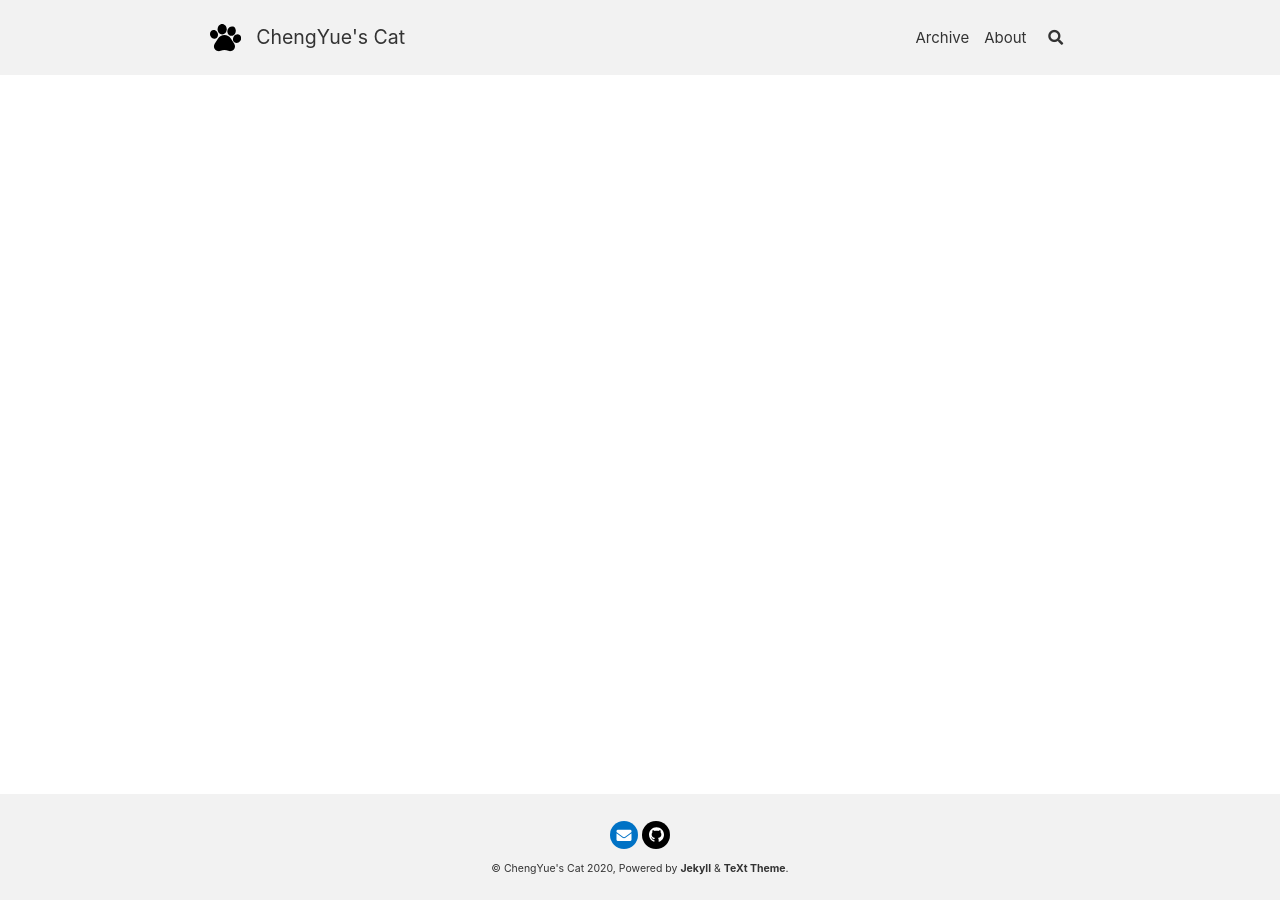
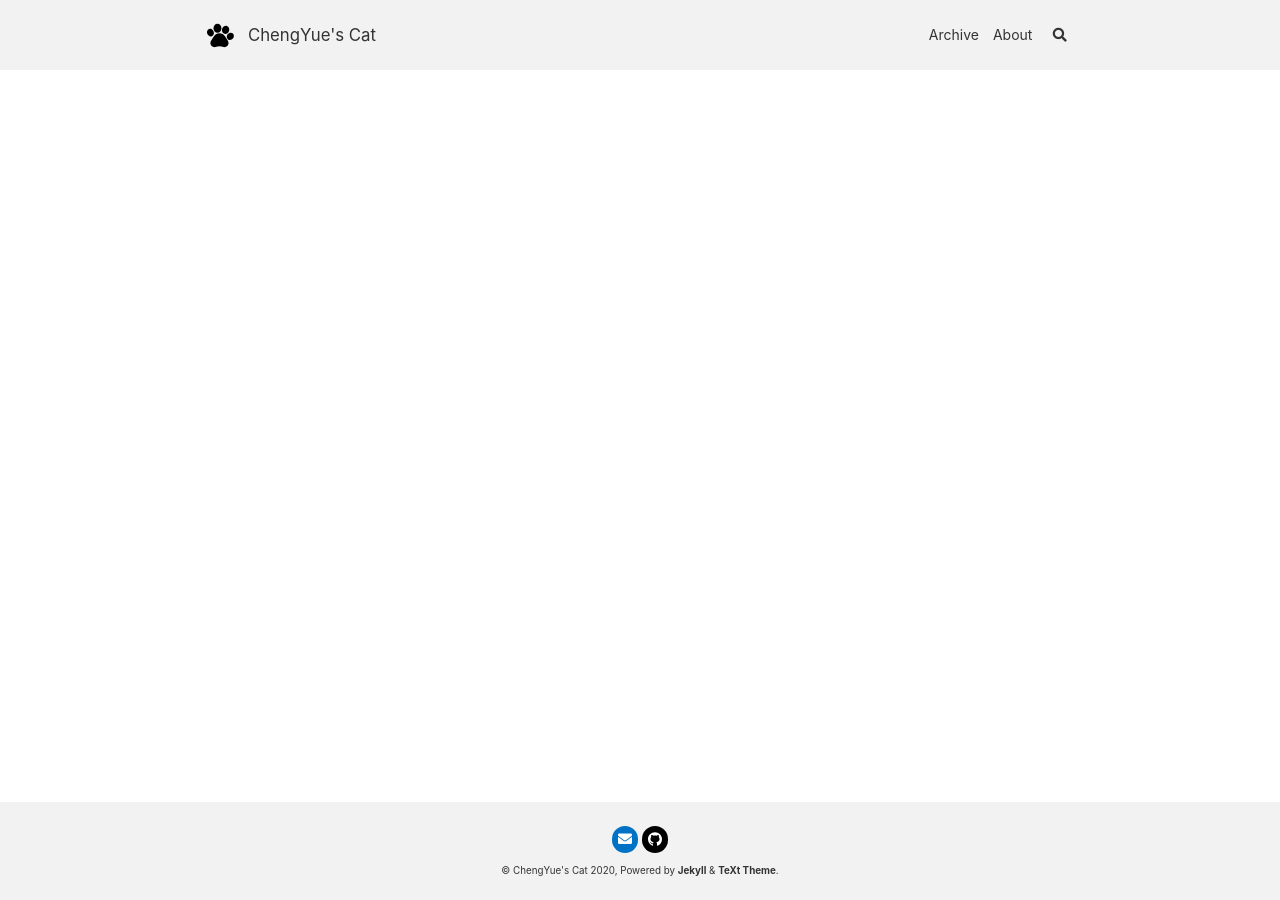
Before and after one commit to zaiquanyang/zaiquanyang.github.io, a Jekyll site: the page built from index.markdown, in a window 1280 px wide. Built offline with Jekyll 4.4.1, drawn with Linux system fonts in a browser that asks for light colours; nearby versions of some CDN libraries; the list of posts is cut into pages by our own code.

Commit message:
Update _variables.scss

```diff
--- a/_sass/common/_variables.scss
+++ b/_sass/common/_variables.scss
@@ -2,8 +2,8 @@
   font-family:            (-apple-system, BlinkMacSystemFont, "Segoe UI", Helvetica, Arial, sans-serif),
   font-family-code:       (Menlo, Monaco, Consolas, Andale Mono, lucida console, Courier New, monospace),
 
-  font-size-root:         15px,
-  font-size-root-sm:      14px,
+  font-size-root:         14px,
+  font-size-root-sm:      12px,
 
   font-size-xl:           1.5rem,
   font-size-lg:           1.25rem,
@@ -25,10 +25,10 @@
   font-size-h5-lg:        1.25rem,
   font-size-h6-lg:        1.25rem,
 
-  font-size-h1:           2.2rem,
-  font-size-h2:           1.8rem,
-  font-size-h3:           1.5rem,
-  font-size-h4:           1.3rem,
+  font-size-h1:           2.0rem,
+  font-size-h2:           1.7rem,
+  font-size-h3:           1.4rem,
+  font-size-h4:           1.2rem,
   font-size-h5:           1.1rem,
   font-size-h6:           1.0rem,
 
```
